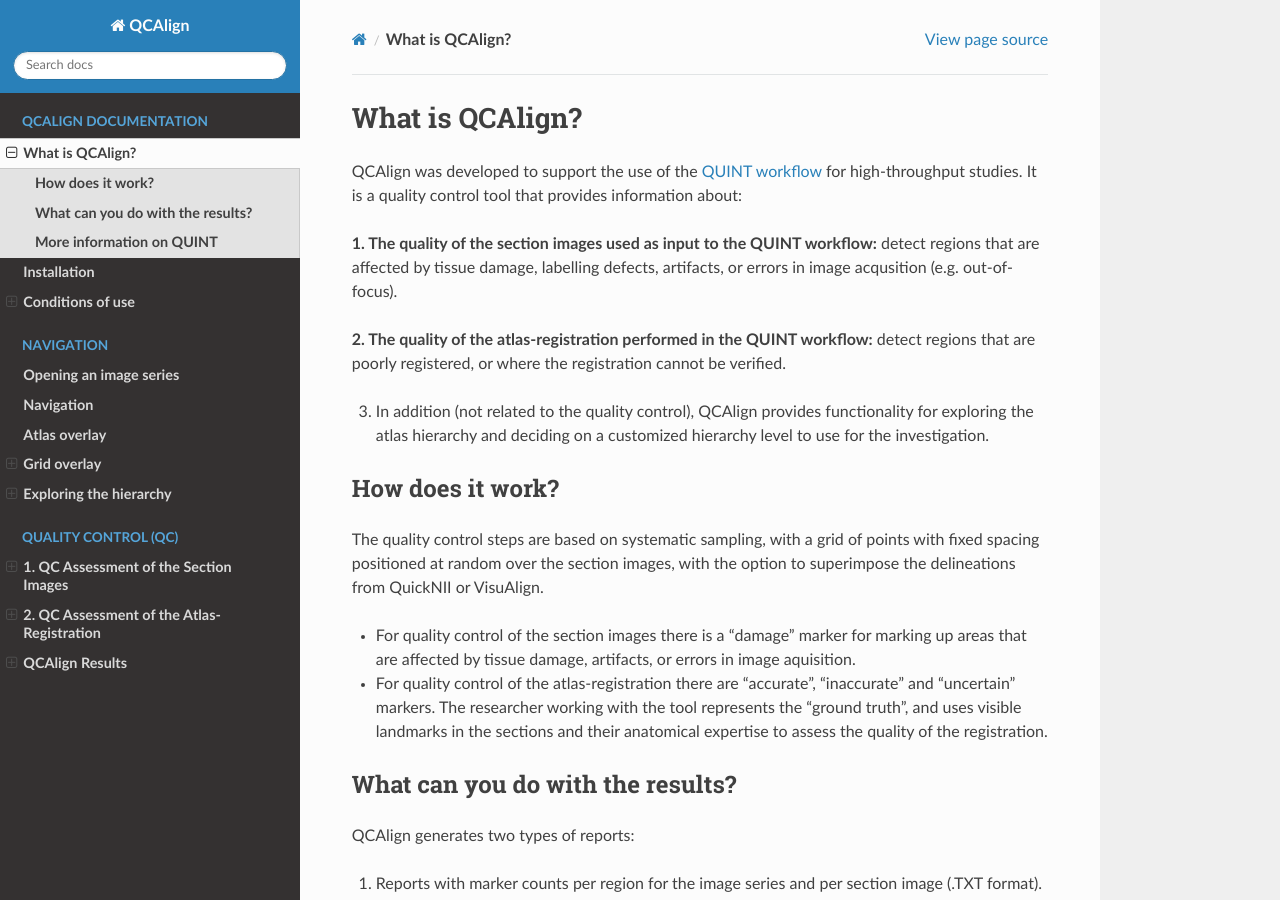
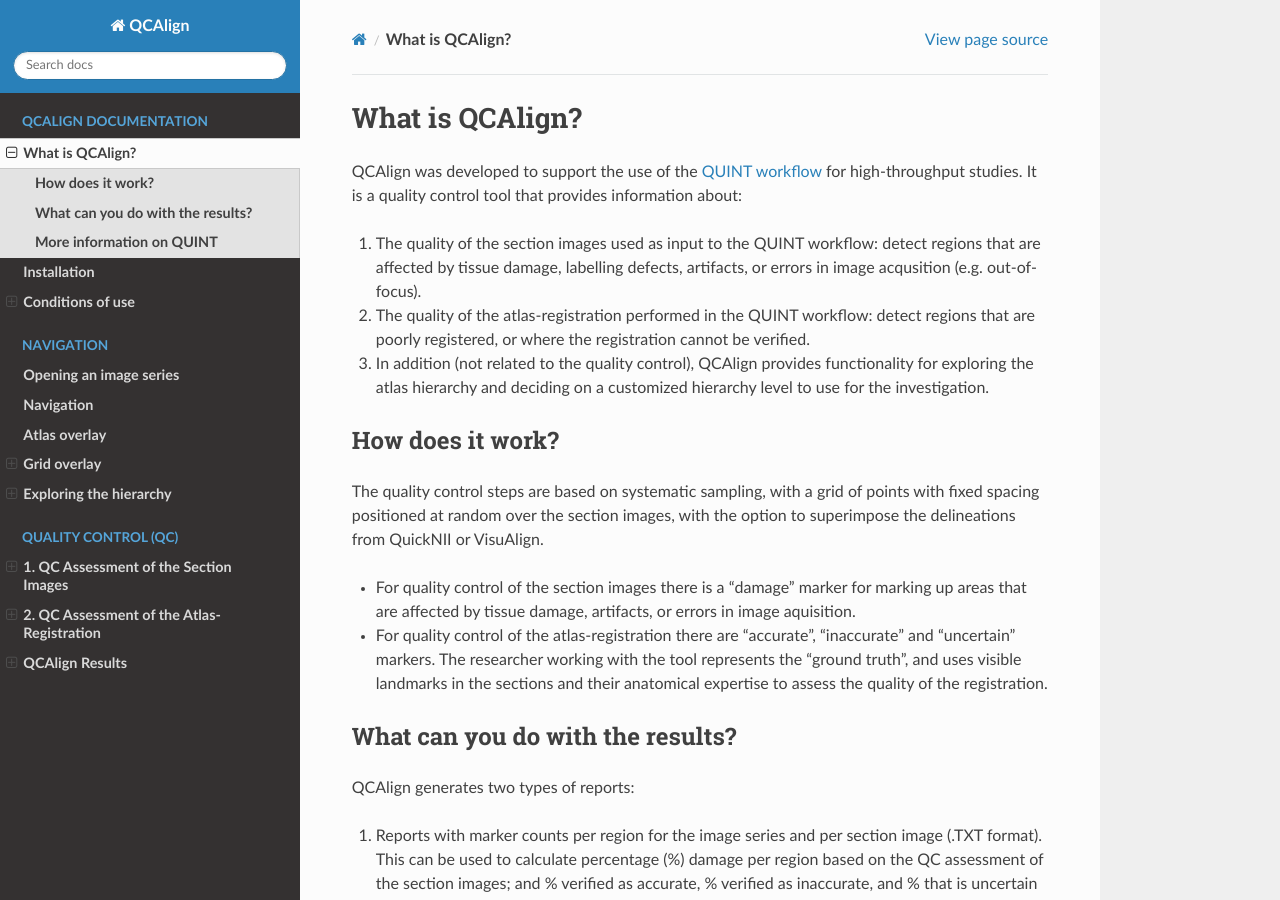
Before and after one commit to Neural-Systems-at-UIO/QCAlign, a Sphinx documentation site: the page built from docs/introduction.rst, in a window 1280 px wide and 900 px high. Built offline with Sphinx 7.4.7 and the Read the Docs theme 2.0.0, drawn with Linux system fonts in a browser that asks for light colours.

Commit message:
Update introduction.rst

```diff
--- a/docs/introduction.rst
+++ b/docs/introduction.rst
@@ -3,9 +3,9 @@
 
 QCAlign was developed to support the use of the `QUINT workflow <https://quint-workflow.readthedocs.io/en/latest/#>`_ for high-throughput studies. It is a quality control tool that provides information about:
 
-**1. The quality of the section images used as input to the QUINT workflow:** detect regions that are affected by tissue damage, labelling defects, artifacts, or errors in image acqusition (e.g. out-of-focus).
+1. The quality of the section images used as input to the QUINT workflow: detect regions that are affected by tissue damage, labelling defects, artifacts, or errors in image acqusition (e.g. out-of-focus).
 
-**2. The quality of the atlas-registration performed in the QUINT workflow:** detect regions that are poorly registered, or where the registration cannot be verified.
+2. The quality of the atlas-registration performed in the QUINT workflow: detect regions that are poorly registered, or where the registration cannot be verified.
 
 3. In addition (not related to the quality control), QCAlign provides functionality for exploring the atlas hierarchy and deciding on a customized hierarchy level to use for the investigation.
 
```
